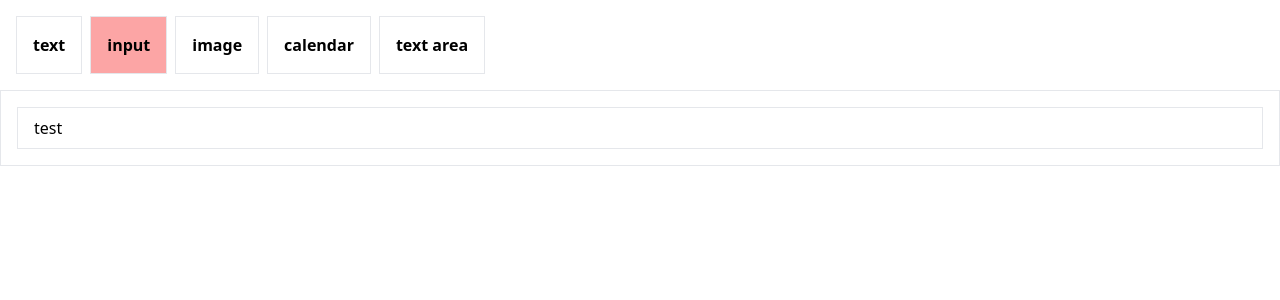
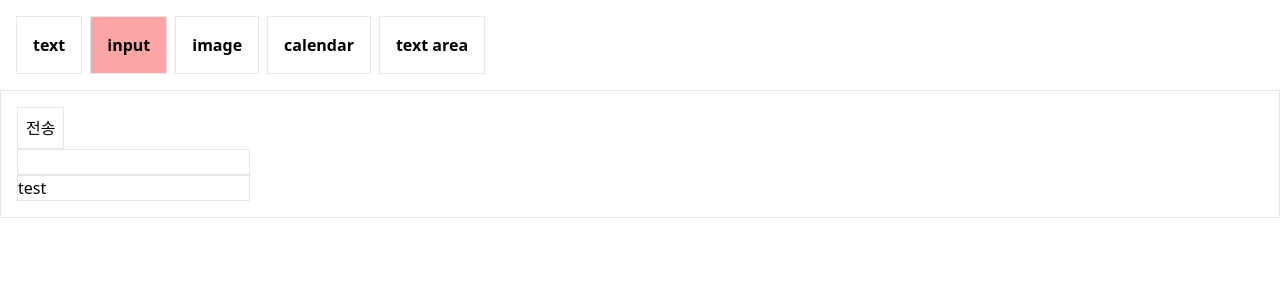
Before and after one commit to pleasemrlostman/project-boilerplate, a React (Vite) app: page /dev/input in a window 1280 px wide. Shown: the top 300 px of the page. Built offline with nearby package versions, Linux system fonts and the light colour scheme.

Commit message:
REFACTOR(custom): input component refactor

```diff
--- a/src/common/components/input/example.tsx
+++ b/src/common/components/input/example.tsx
@@ -1,17 +1,34 @@
-import Input from ".";
-import { FormProvider, useForm } from "react-hook-form";
+// import Input from ".";
+import { FieldErrors, useForm } from "react-hook-form";
+import { Refactor , RefactorWithController} from "./refactor";
+import { DevTool } from "@hookform/devtools";
 
 const Example = () => {
-  const methods = useForm({
+  const { control, handleSubmit} = useForm({
     defaultValues: {
-      input1: "test",
+      input: "test",
     },
   });
 
+  type SubmitType = {
+    "input": string;
+  };
+
+  const onSubmit = (data: SubmitType) => alert(`현재 값, ${data.input}`);
+  const onError = (error: FieldErrors<SubmitType>) => {
+    alert(`에러, ${error["input"]?.message}`);
+  };
+
   return (
-    <FormProvider {...methods}>
-      <Input registerName="input1" />
-    </FormProvider>
+    <form onSubmit={handleSubmit(onSubmit, onError)}>
+      <button className="border p-2">전송</button>
+      <Refactor />
+      <RefactorWithController
+        control={control}
+        name="input"
+      />
+      <DevTool control={control} />
+    </form>
   );
 };
 
--- /dev/null
+++ b/src/common/components/input/refactor.tsx
@@ -0,0 +1,58 @@
+import React from "react";
+import {
+  ControllerRenderProps,
+  FieldValues,
+  Path,
+  UseControllerProps,
+  useController,
+} from "react-hook-form";
+import { twMerge } from "tailwind-merge";
+import { ErrorMessage } from "@/common/components/error-message";
+
+type InputAreaProps<T extends FieldValues> =
+  React.ComponentPropsWithoutRef<"input"> & {
+    _field?: ControllerRenderProps<T, Path<T>>;
+    wrapClass?: string;
+    className?: string;
+  };
+
+  const Refactor = <T extends FieldValues>({
+    _field,
+    wrapClass,
+    className,
+    ...props
+  } :InputAreaProps<T>)=>{
+    const _className = twMerge("border", className);
+    return (
+      <div className={wrapClass ?? ""}>
+        <input
+          {..._field}
+          {...props}
+          className={_className}
+          type="text"
+        />
+      </div>
+    )
+  }
+
+const RefactorWithController =  <T extends FieldValues>({
+  withErrorMessage = false,
+  ...props
+}: UseControllerProps<T> &
+    React.ComponentPropsWithoutRef<"input"> & {
+      withErrorMessage?: boolean;
+    }
+) => {
+  const { field, fieldState } = useController(props);
+  return (
+    <>
+      <Refactor<T> _field={field} {...props} />
+      {withErrorMessage && (
+        <ErrorMessage>{fieldState.error?.message}</ErrorMessage>
+      )}
+    </>
+  )
+}
+
+
+export { Refactor, RefactorWithController }
--- a/src/common/components/textarea/example.tsx
+++ b/src/common/components/textarea/example.tsx
@@ -12,14 +12,14 @@ const Example = () => {
     "text-area": string;
   };
 
-  const onSubmit = (data: SubmitType) => alert(`현재 값, ${data}`);
+  const onSubmit = (data: SubmitType) => alert(`현재 값, ${data["text-area"]}`);
   const onError = (error: FieldErrors<SubmitType>) => {
     alert(`에러, ${error["text-area"]?.message}`);
   };
 
   return (
     <form onSubmit={handleSubmit(onSubmit, onError)}>
-      <button>전송</button>
+      <button className="border p-2">전송</button>
       <Textarea />
       <TextareaWithController
         withErrorMessage
--- a/src/common/components/textarea/index.tsx
+++ b/src/common/components/textarea/index.tsx
@@ -13,20 +13,12 @@ type TextAreaProps<T extends FieldValues> =
     _field?: ControllerRenderProps<T, Path<T>>;
     wrapClass?: string;
     className?: string;
-    cols?: number;
-    rows?: number;
-    name?: string;
-    id?: string;
   };
 
 const Textarea = <T extends FieldValues>({
   _field,
   wrapClass,
   className,
-  cols,
-  rows,
-  name,
-  id,
   ...props
 }: TextAreaProps<T>) => {
   const _className = twMerge("border", className);
@@ -36,10 +28,10 @@ const Textarea = <T extends FieldValues>({
         {..._field}
         {...props}
         className={_className}
-        name={name ?? ""}
-        id={id ?? ""}
-        cols={cols ? cols : 30}
-        rows={rows ? rows : 10}
+        name={props.name ?? ""}
+        id={props.id ?? ""}
+        cols={props.cols ? props.cols : 30}
+        rows={props.rows ? props.rows : 10}
       />
     </div>
   );
```
